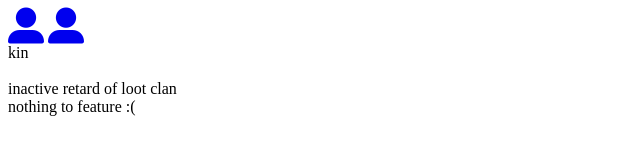
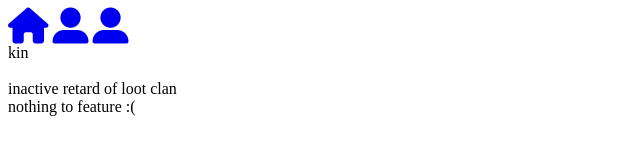
Before and after one commit to KinFN/website, a plain HTML site: page kin/index.html in a window 1280 px wide. Shown: the whole page, without its empty margins (0-640 px from the left). Drawn offline with Linux system fonts and the light colour scheme.

Commit message:
Update index.html

```diff
--- a/kin/index.html
+++ b/kin/index.html
@@ -7,6 +7,7 @@
 <script src='https://kit.fontawesome.com/a076d05399.js' crossorigin='anonymous'></script>
 <div class="page">
   <div class="nav">
+      <a href="https://www.mybestwebsite.ga/"><div class='fas fa-home navicons' style='font-size:36px'  title="homepage"></div></a>
     <a href="mybestwebsite.ga/ashumaria"><div class='fas fa-user-alt navicons' style='font-size:36px'  title="ashumaria"></div></a>
         <a href="mybestwebsite.ga/kin"><div class='fas fa-user-alt navicons' style='font-size:36px'  title="kin"></div></a>
   </div>
```
